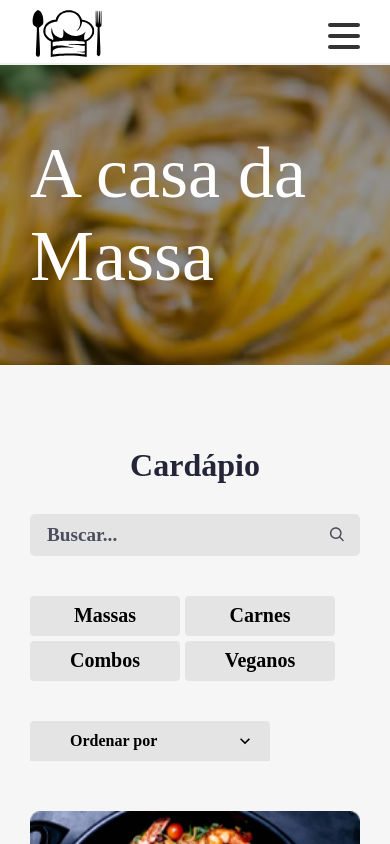
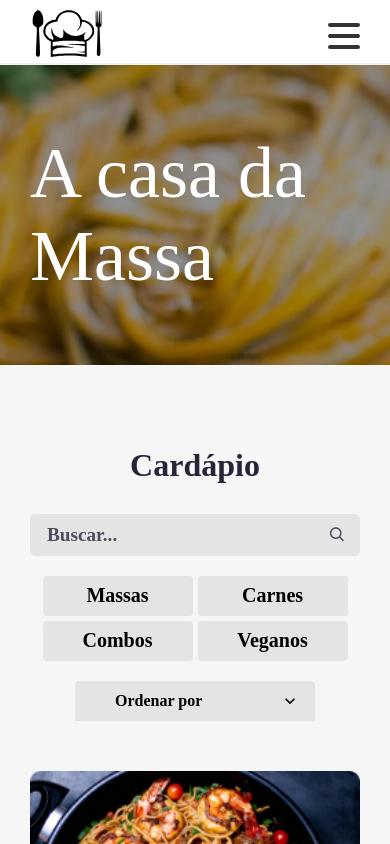
Before and after one commit to GHLFernandes/gf-pastas, a React (Create React App) app: page /menu in a window 390 px wide. Shown: the top 844 px of the page. Built offline with nearby package versions, Linux system fonts and the light colour scheme; a web font is replaced by a local one.

Commit message:
feat: responsiveness 3

```diff
--- a/src/pages/Food/index.tsx
+++ b/src/pages/Food/index.tsx
@@ -14,7 +14,7 @@ const StyledFood = styled.div`
     flex: 1;
     flex-direction: column;
     justify-content: center;
-    padding: 0 ${style.hPadding_md};
+
 `;
 const Back = styled.div`
     display: flex;
--- a/src/pages/Menu/Filters/index.tsx
+++ b/src/pages/Menu/Filters/index.tsx
@@ -20,6 +20,8 @@ const RowFilters = styled.div`
 
   @media (max-width: ${bp.mobile}) {
     gap: 5px;
+    margin: 0 auto;
+    justify-content: center;
 	}
 `;
 
--- a/src/pages/Menu/Sorter/index.tsx
+++ b/src/pages/Menu/Sorter/index.tsx
@@ -35,8 +35,6 @@ const BtnSorter = styled.button`
         background-color: ${style.color.blue};
         color: white;
       }
-
-
 `;
 
 const SorterOptions = styled.div`
--- a/src/pages/Menu/index.tsx
+++ b/src/pages/Menu/index.tsx
@@ -5,6 +5,7 @@ import Filters from './Filters';
 import Sorter from './Sorter';
 import Items from './Items';
 import styled from 'styled-components';
+import bp from '@/styles/_breakpoints';
 
 const StyledFilter = styled.div`
   align-items: center;
@@ -13,6 +14,11 @@ const StyledFilter = styled.div`
   justify-content: space-between;
   margin-bottom: 30px;
   width: 100%;
+
+
+  @media (max-width: ${bp.mobile}) {
+	justify-content: center;
+  }
 `;
 
 
```
